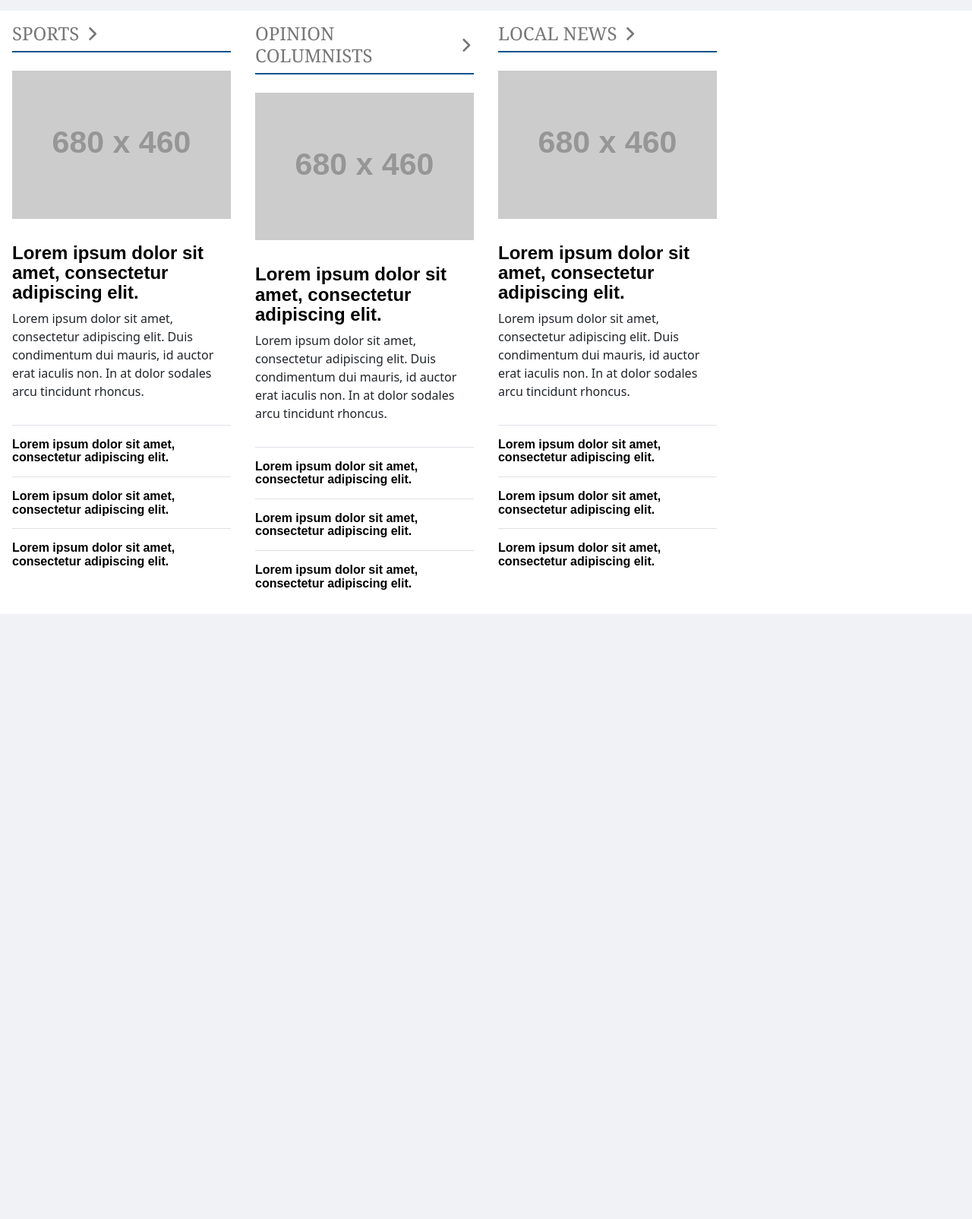
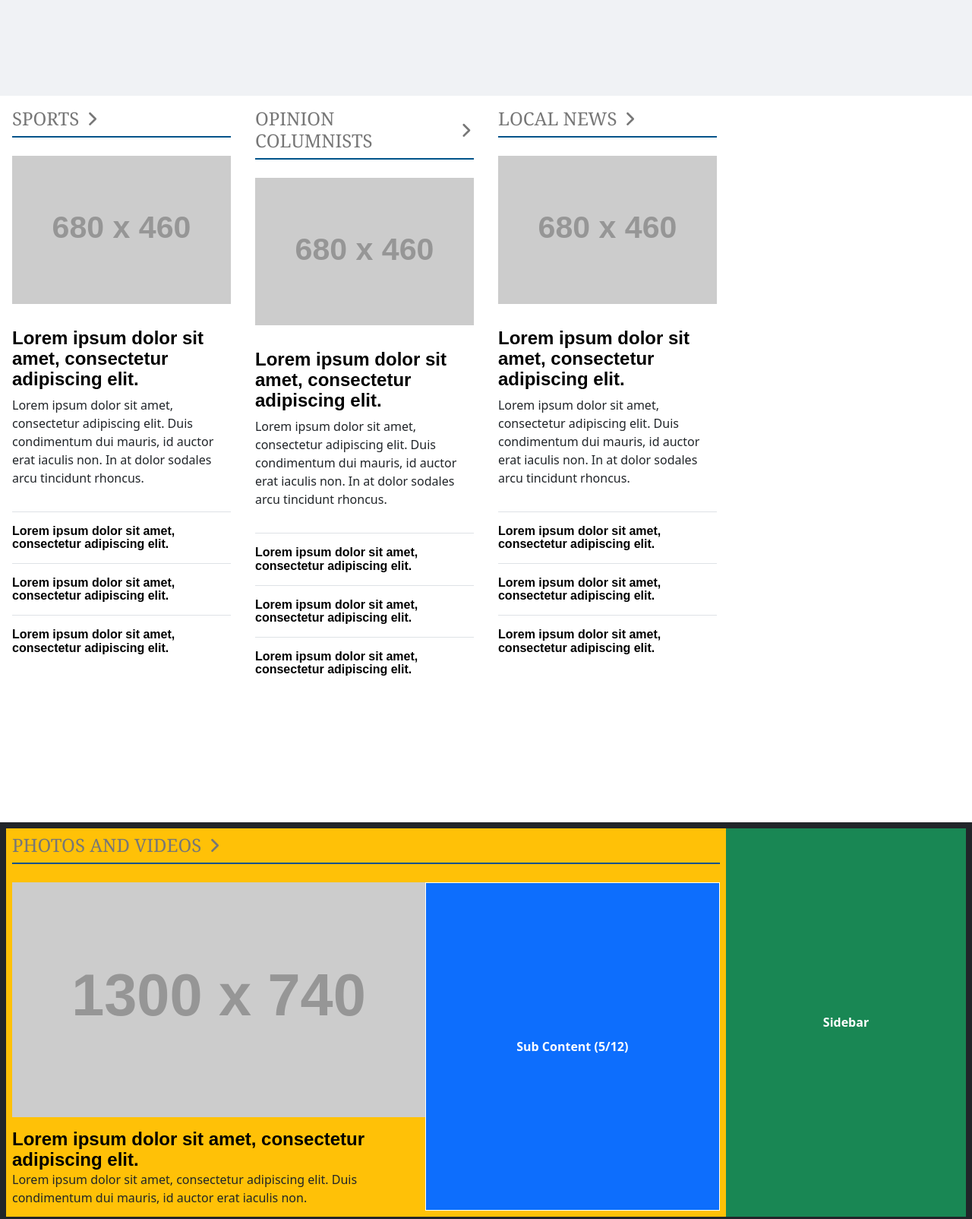
Before and after one commit to Marco-Tetsuya-Stella/esame_PPM, a plain HTML site: page index.html in a window 1280 px wide. Shown: the part 260-1864 px from the top of the page at 76% size. Before the commit the page ends 1068 px from the top, so only its background shows below. Drawn offline with nearby package versions, Linux system fonts and the light colour scheme; placeholder pictures from the web are drawn by us.

Commit message:
Bozza quarto blocco

```diff
--- a/css/primoBloccoMain.css
+++ b/css/primoBloccoMain.css
@@ -6,7 +6,7 @@
     background-color: #ffffff;
     width: 100%;
     max-width: 1300px;
-    margin: 0 auto;
+    margin: 5rem auto;
 }
 
 
@@ -229,7 +229,7 @@
     background-color: #ffffff;
     width: 100%;
     max-width: 1300px;
-    margin: 0 auto;
+    margin: 10rem auto;
 }
 
 .secondBlock__section {
@@ -281,7 +281,7 @@
     background-color: #005689;
     color: white;
     font-weight: bold;
-    font-size: 0.9rem;
+    font-size: 1.2rem;
 
     min-width: 32px;
     height: 32px;
@@ -311,61 +311,80 @@
     background-color: #ffffff;
     width: 100%;
     max-width: 1300px;
-    margin: 0 auto;
+    margin: 10rem auto;
 }
 
-.thirdBlock__category {
+.commonBlock__category {
     border-bottom: 2px solid #00538a;
     margin-bottom: 1.5rem;
     padding-bottom: 0.5rem;
-    cursor:pointer;
 }
 
-.thirdBlock__categoryText {
+.commonBlock__categoryText {
+    margin: 0;
+}
+
+.commonBlock__categoryText--link {
     font-family: 'Georgia', serif;
     font-size: 1.5rem;
     color: #777777;
     margin: 0;
     display: flex;
     align-items: center;
+    text-decoration: none;
 }
 
-.thirdBlock__category:hover .thirdBlock__categoryText{
+.commonBlock__category:hover .commonBlock__categoryText--link{
     color: #00538a;
+    text-decoration: none;
 }
 
-.thirdBlock__categoryIcon {
+.commonBlock__categoryIcon {
     color: #777777;
     font-size: 1.2rem;
     margin-left: 0.5rem;
     -webkit-text-stroke: 1.5px #777777;
 }
 
-.thirdBlock__category:hover .thirdBlock__categoryIcon {
+.commonBlock__category:hover .commonBlock__categoryIcon {
     color: #00538a;
     -webkit-text-stroke: 1.5px #00538a;
 }
 
+.thirdBlock__article__image {
+
+}
+
+.thirdBlock__article__image--link {
+    display: block;
+    padding-bottom: 2rem;
+}
+
+
+
 .thirdBlock__article__titleContainer {
-    margin-top: 2rem;
+    padding-bottom: 0.5rem;
 }
 
 .thirdBlock__article__title--link {
-    display: block;
     text-decoration: none;
+    display: inline;
+}
+
+.thirdBlock__article__title {
+    display: inline;
     color: #000000;
     font-family: sans-serif;
     font-weight: 700;
     font-size: 1.5rem;
     line-height: 1.1;
-    transition: color 0.2s;
+    margin: 0;
 
-    white-space: normal;
-    word-wrap: break-word;
-    overflow: visible;
+    overflow-wrap: break-word;
+    transition: color 0.2s ease;
 }
 
-.thirdBlock__article__title--link:hover {
+.thirdBlock__article__title:hover {
     color: #00538a;
 }
 
@@ -396,3 +415,43 @@
 .thirdBlock__article__subTitle--link:hover {
     color: #00538a;
 }
+
+
+/*---------------
+    FOURTH BLOCK
+--------------*/
+
+.fourthBlock__article__image {
+
+}
+
+.fourthBlock__article__image--link {
+
+}
+
+
+.fourthBlock__article__titleContainer {
+    margin-top: 1rem;
+}
+
+.fourthBlock__article__title--link {
+    text-decoration: none;
+    display: inline;
+}
+
+.fourthBlock__article__title {
+    display: inline;
+    color: #000000;
+    font-family: sans-serif;
+    font-weight: 700;
+    font-size: 1.5rem;
+    line-height: 1.1;
+    margin: 0;
+
+    overflow-wrap: break-word;
+    transition: color 0.2s ease;
+}
+
+.fourthBlock__article__title:hover {
+    color: #00538a;
+}
--- a/index.html
+++ b/index.html
@@ -694,9 +694,9 @@
             </div>
         </aside>
 
-    </div>  -->
+    </div>
 
-    <!--
+
     <div class="row g-0 secondBlock">
 
         <section class="col-12 col-md-9 secondBlock__section">
@@ -820,34 +820,39 @@
 
         <aside class="d-none d-md-block col-md-3">
         </aside>
-    </div>-->
-
+    </div>
+    -->
 
 
     <div class="row g-0 thirdBlock">
         <section class="col-12 col-lg-9">
             <div class="row g-0">
                 <div class="col-12 col-sm-6 col-lg-4  p-3">
-                    <div class="thirdBlock__category">
-                        <h2 class="thirdBlock__categoryText">
-                            SPORTS <i class="bi bi-chevron-right thirdBlock__categoryIcon"></i>
+                    <div class="commonBlock__category">
+                        <h2 class="commonBlock__categoryText">
+                            <a href="#" class="commonBlock__categoryText--link">
+                                SPORTS <i class="bi bi-chevron-right commonBlock__categoryIcon"></i>
+                            </a>
                         </h2>
                     </div>
 
                     <article class="thridBlock__article">
                         <div class="thirdBlcok__artcile__image">
+                            <a href="#" class="thirdBlock__article__image--link">
                                 <img src="https://placehold.co/680x460"
                                      class="img-fluid w-100"
                                      style="height: auto; display: block;"
                                      alt="Sport Article Image Placeholder">
+                            </a>
                         </div>
 
                         <div class="thirdBlock__article__titleContainer">
+                            <a href="#" class="thirdBlock__article__title--link">
                                 <h2 class="thirdBlock__article__title">
-                                <a href="#" class="thirdBlock__article__title--link">
+
                                     Lorem ipsum dolor sit amet, consectetur adipiscing elit.
+                                </h2>
                             </a>
-                            </h2>
                         </div>
 
                         <div class="thirdBlock__article__paragrahContainer">
@@ -885,26 +890,30 @@
                 </div>
 
                 <div class="col-12 col-sm-6 col-lg-4  p-3">
-                    <div class="thirdBlock__category">
-                        <h2 class="thirdBlock__categoryText">
-                            OPINION COLUMNISTS <i class="bi bi-chevron-right thirdBlock__categoryIcon"></i>
+                    <div class="commonBlock__category">
+                        <h2 class="commonBlock__categoryText">
+                            <a href="#" class="commonBlock__categoryText--link">
+                                OPINION COLUMNISTS <i class="bi bi-chevron-right commonBlock__categoryIcon"></i>
+                            </a>
                         </h2>
                     </div>
 
                     <article class="thridBlock__article">
                         <div class="thirdBlcok__artcile__image">
+                            <a href="#" class="thirdBlock__article__image--link">
                                 <img src="https://placehold.co/680x460"
                                      class="img-fluid w-100"
                                      style="height: auto; display: block;"
-                                 alt="Sport Article Image Placeholder">
+                                     alt="Opinon Columnists Article Image Placeholder">
+                            </a>
                         </div>
 
                         <div class="thirdBlock__article__titleContainer">
+                            <a href="#" class="thirdBlock__article__title--link">
                                 <h2 class="thirdBlock__article__title">
-                                <a href="#" class="thirdBlock__article__title--link">
                                     Lorem ipsum dolor sit amet, consectetur adipiscing elit.
+                                </h2>
                             </a>
-                            </h2>
                         </div>
 
                         <div class="thirdBlock__article__paragrahContainer">
@@ -942,26 +951,30 @@
                 </div>
 
                 <div class="col-12 col-sm-6 col-lg-4  p-3">
-                    <div class="thirdBlock__category">
-                        <h2 class="thirdBlock__categoryText">
-                            LOCAL NEWS <i class="bi bi-chevron-right thirdBlock__categoryIcon"></i>
+                    <div class="commonBlock__category">
+                        <h2 class="commonBlock__categoryText">
+                            <a href="#" class="commonBlock__categoryText--link">
+                            LOCAL NEWS <i class="bi bi-chevron-right commonBlock__categoryIcon"></i>
+                            </a>
                         </h2>
                     </div>
 
                     <article class="thridBlock__article">
                         <div class="thirdBlcok__artcile__image">
+                            <a href="#" class="thirdBlock__article__image--link">
                                 <img src="https://placehold.co/680x460"
                                      class="img-fluid w-100"
                                      style="height: auto; display: block;"
-                                 alt="Sport Article Image Placeholder">
+                                     alt="Local News Article Image Placeholder">
+                            </a>
                         </div>
 
                         <div class="thirdBlock__article__titleContainer">
+                            <a href="#" class="thirdBlock__article__title--link">
                                 <h2 class="thirdBlock__article__title">
-                                <a href="#" class="thirdBlock__article__title--link">
                                     Lorem ipsum dolor sit amet, consectetur adipiscing elit.
+                                </h2>
                             </a>
-                            </h2>
                         </div>
 
                         <div class="thirdBlock__article__paragrahContainer">
@@ -1008,6 +1021,85 @@
 
 
 
+    <div class="row g-0 fourthBlock bg-dark p-2">
+        <section class="col-12 col-md-9 d-flex flex-wrap bg-warning p-2" style="min-height: 300px;">
+
+            <div class="col-12">
+                <div class="commonBlock__category">
+                    <h2 class="commonBlock__categoryText">
+                        <a href="#" class="commonBlock__categoryText--link">
+                            PHOTOS AND VIDEOS <i class="bi bi-chevron-right commonBlock__categoryIcon"></i>
+                        </a>
+                    </h2>
+                </div>
+            </div>
+
+            <div class="col-12 col-lg-7">
+
+                <div class="fourthBlock__article__image">
+                    <a href="#" class="fourthBlock__article__image--link">
+                        <img src="https://placehold.co/1300x740"
+                             class="img-fluid w-100"
+                             style="height: auto; display: block;"
+                             alt="Fourth Block Article Image Placeholder">
+                    </a>
+                </div>
+
+                <div class="fourthBlock__article__titleContainer">
+                    <a href="#" class="fourthBlock__article__title--link">
+                        <h2 class="fourthBlock__article__title">
+                            Lorem ipsum dolor sit amet, consectetur adipiscing elit.
+                        </h2>
+                    </a>
+                </div>
+
+                <div class="fourthBlock__article__paragrahContainer">
+                    <p style="margin-bottom: 0.3rem" >
+                        Lorem ipsum dolor sit amet, consectetur adipiscing elit.
+                        Duis condimentum dui mauris, id auctor erat iaculis non.
+                    </p>
+                </div>
+            </div>
+
+            <div class="col-12 col-lg-5 bg-primary border border-white d-flex align-items-center justify-content-center" style="min-height: 220px;">
+                <span class="text-white fw-bold">Sub Content (5/12)</span>
+            </div>
+
+        </section>
+
+        <aside class="col-12 col-md-3 bg-success d-flex align-items-center justify-content-center" style="min-height: 300px;">
+            <span class="text-white fw-bold">Sidebar</span>
+        </aside>
+    </div>
+
+
+    <div class="col-12 col-lg-7">
+
+        <div class="fourthBlock__article__image">
+            <a href="#" class="fourthBlock__article__image--link">
+                <img src="https://placehold.co/1300x740"
+                     class="img-fluid w-100"
+                     style="height: auto; display: block;"
+                     alt="Fourth Block Article Image Placeholder">
+            </a>
+        </div>
+
+        <div class="fourthBlock__article__titleContainer">
+            <a href="#" class="fourthBlock__article__title--link">
+                <h2 class="fourthBlock__article__title">
+                    Lorem ipsum dolor sit amet, consectetur adipiscing elit.
+                </h2>
+            </a>
+        </div>
+
+        <div class="fourthBlock__article__paragrahContainer">
+            <p style="margin-bottom: 0.3rem" >
+                Lorem ipsum dolor sit amet, consectetur adipiscing elit.
+                Duis condimentum dui mauris, id auctor erat iaculis non.
+            </p>
+        </div>
+    </div>
+
 
 </main>
 
```
Lines whose indentation alone changed are shown as unchanged.
